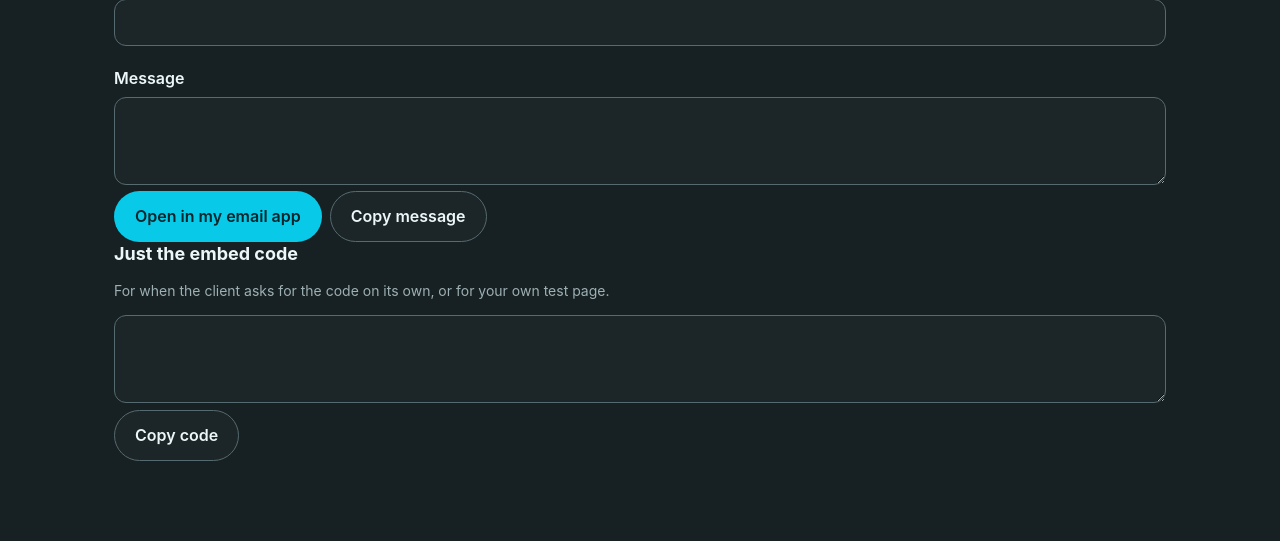
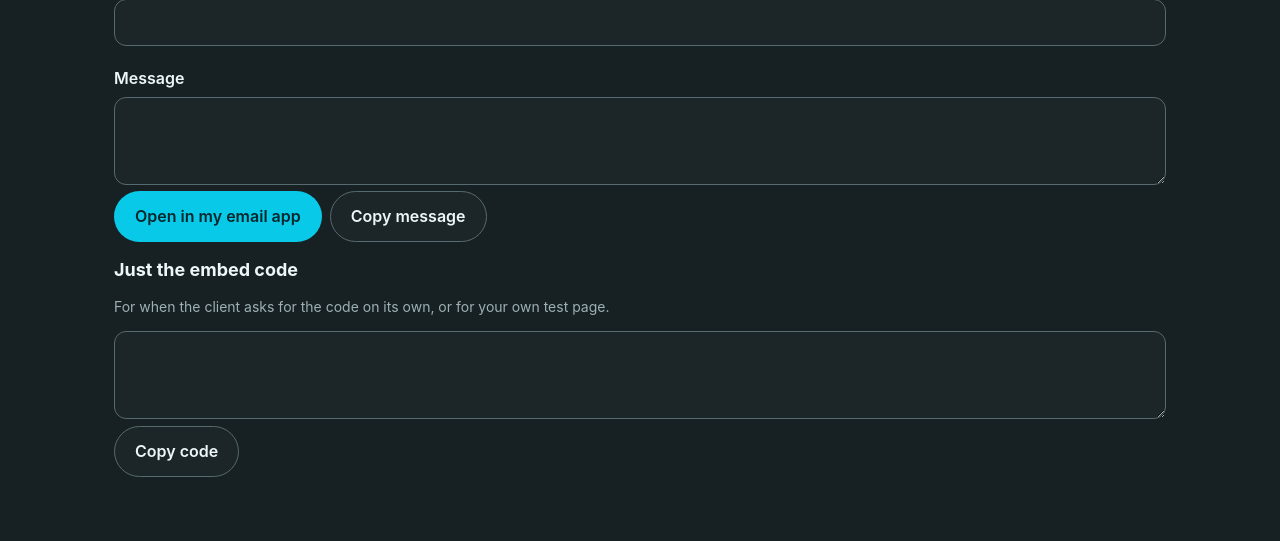
Before and after one commit to Jackson-earl/ElevenLabs-AI-Widget, a Flask app: template templates/admin/admin_delivery.html in a window 1280 px wide. Shown: the part 338-879 px from the top of the page. Before the commit the page ends 799 px from the top, so only its background shows below. Run offline with Flask 3, Linux system fonts and the light colour scheme; the template is opened without the code that fills it, so the values that code supplies are empty; some libraries are stand-ins or nearby versions.

Commit message:
admin review pages cleaned up

```diff
--- a/backend/app.py
+++ b/backend/app.py
@@ -119,6 +119,9 @@ def submit():
 
 # Every demo costs you a crawl and agent minutes, so cap how many strangers can start per day.
 MAX_DEMOS_PER_DAY = int(os.environ.get("MAX_DEMOS_PER_DAY", "20"))
+# For testing: set ALLOW_REPEAT_DEMOS=1 to make demos of the same website again and again.
+# Leave it unset when the site is public, so one site can't run up your crawl and agent costs.
+ALLOW_REPEAT_DEMOS = os.environ.get("ALLOW_REPEAT_DEMOS") == "1"
 EMAIL = re.compile(r"[^@\s]+@[^@\s]+\.[^@\s]+")
 
 
@@ -175,7 +178,7 @@ def demo_submit():
 
     now = time.time()
     recent = db.recent_demos(since=now - DEMO_DAYS * 24 * 3600)
-    if any(site_key(d["website"]) == site_key(website) and d["status"] not in ("failed", "rejected") for d in recent):
+    if not ALLOW_REPEAT_DEMOS and any(site_key(d["website"]) == site_key(website) and d["status"] not in ("failed", "rejected") for d in recent):
         return show_error("We've already made a demo for this website in the last week, and emailed it to the "
                           "address entered then. Contact us if you need it sent again.")
     if sum(d["created_at"] > now - 24 * 3600 for d in recent) >= MAX_DEMOS_PER_DAY:
--- a/templates/admin/admin_delivery.html
+++ b/templates/admin/admin_delivery.html
@@ -2,8 +2,8 @@
 {% block title %}Deliver {{ r.company }}: admin{% endblock %}
 {% block style %}
   {{ super() }}
-  textarea.message { min-height: 420px; font-size: 14px; }
-  textarea.code { min-height: 70px; font: 13px/1.5 ui-monospace, Menlo, monospace; }
+  textarea.message { min-height: 500px; font-size: 14px; }
+  textarea.code { min-height: 90px; font: 13px/1.5 ui-monospace, Menlo, monospace; }
 {% endblock %}
 {% block content %}
 <nav><a href="{{ url_for('admin_review', request_id=r.id) }}">&larr; Back to {{ r.company }}</a></nav>
@@ -18,7 +18,7 @@
 {# Jinja escapes the embed code here, so the browser shows the tags as text instead of running them. #}
 <textarea id="message" class="message">{{ message }}</textarea>
 
-<div class="actions">
+<div class="actions" style="margin-bottom: 1rem;">
   <button type="button" onclick="openEmail()">Open in my email app</button>
   <button type="button" class="secondary" data-copy="message">Copy message</button>
 </div>
--- a/templates/admin/admin_review.html
+++ b/templates/admin/admin_review.html
@@ -59,7 +59,7 @@
 </section>
 {% endif %}
 
-<section class="card">
+<section class="card" style="margin-bottom: 2rem;">
   <h2>Request</h2>
   <dl>
     {% if industry %}
@@ -77,13 +77,9 @@
 </section>
 
 {% if r.agent_id %}
-<section class="card">
-  <h2>Test the agent</h2>
-  <p>Use the widget at the bottom right of this page. It's the same one the client will put on their site. Ask what they offer, what it costs, when they're open, something the site doesn't cover, and something off-topic.</p>
   {# Jinja escapes agent_id, so even an odd value can't break out of the attribute. #}
   <elevenlabs-convai agent-id="{{ r.agent_id }}"></elevenlabs-convai>
   <script src="https://unpkg.com/@elevenlabs/convai-widget-embed" async type="text/javascript"></script>
-</section>
 {% endif %}
 
 <section class="card">
--- a/templates/admin/delivery_email.txt
+++ b/templates/admin/delivery_email.txt
@@ -19,4 +19,4 @@ The assistant only works on your own website, so nobody else can put it on their
 Any questions, just reply to this email.
 
 Thanks,
-Jackson Earl
+Touchstone AI Automations
```
